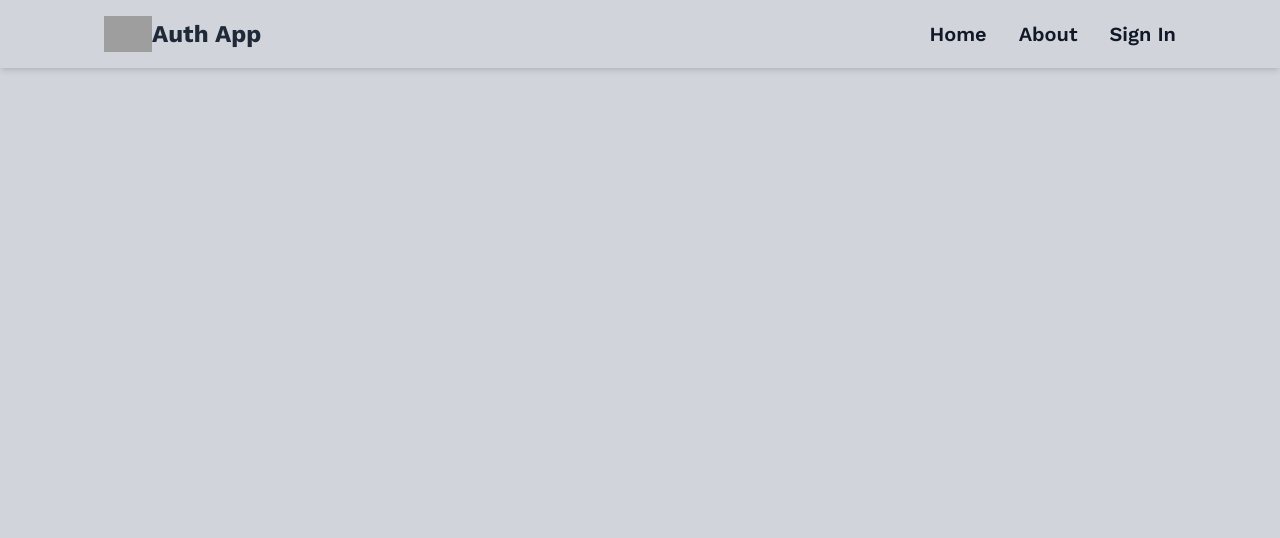
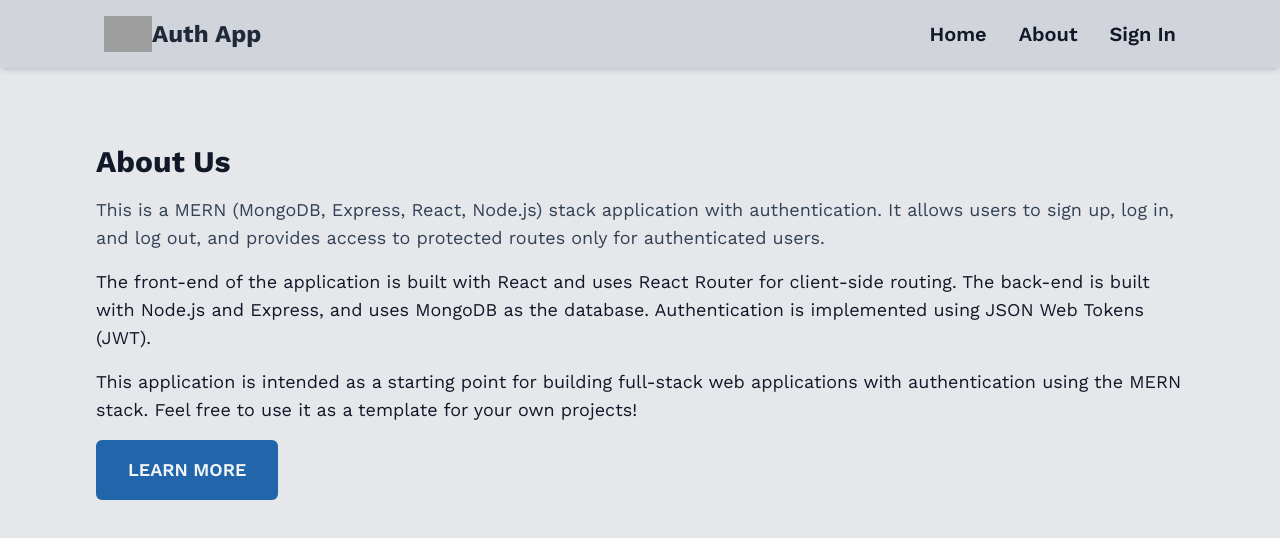
Before and after one commit to MAbdurahman/mern-auth, a React (Vite) app in the folder frontend/: page /about in a window 1280 px wide. Shown: the top 538 px of the page. Built offline with nearby package versions, Linux system fonts and the light colour scheme; no server answers; grey boxes are pictures that could not be loaded.

Commit message:
Complete project

```diff
--- a/frontend/src/components/Button.jsx
+++ b/frontend/src/components/Button.jsx
@@ -10,7 +10,7 @@ export default function Button({children}) {
 
    return (
       <button onClick={handleClick}
-                   className='py-4 px-8 bg-white hover:bg-logo-1 rounded-md border-none uppercase font-bold text-lg text-logo-blue cursor-pointer'>
+                   className='bg-gray-200 hover:bg-gray-300 py-4 px-8 rounded-md border-none uppercase font-bold text-lg text-logo-blue cursor-pointer'>
          {children}
       </button>
    )
--- a/frontend/src/index.css
+++ b/frontend/src/index.css
@@ -4,7 +4,7 @@
 html,
 body {
    height: 100vh;
-   overflow: hidden;
+   overflow-x: hidden;
    @apply bg-gray-200;
 }
 
--- a/frontend/src/pages/AboutPage.jsx
+++ b/frontend/src/pages/AboutPage.jsx
@@ -1,5 +1,38 @@
+import {Link} from 'react-router-dom';
+import {useNavigate} from "react-router-dom";
+
 export default function AboutPage() {
+   const navigate = useNavigate();
+
+   function handleClick() {
+      navigate('/profile');
+   }
+
    return (
-      <div className="bg-gray-300 w-full h-screen"></div>
+      <div className='px-8 py-12 mt-24 mx-auto max-w-6xl'>
+         <h2 className='text-3xl font-worksans font-extrabold mb-4 text-gray-900'>About Us</h2>
+         <p className='mb-4 text-slate-700 text-lg font-worksans'>
+            This is a MERN (MongoDB, Express, React, Node.js) stack application with
+            authentication. It allows users to sign up, log in, and log out, and
+            provides access to protected routes only for authenticated users.
+         </p>
+         <p className='mb-4 text-gray-900 text-lg font-worksans'>
+            The front-end of the application is built with React and uses React
+            Router for client-side routing. The back-end is built with Node.js and
+            Express, and uses MongoDB as the database. Authentication is implemented
+            using JSON Web Tokens (JWT).
+         </p>
+         <p className='mb-4 text-gray-900 text-lg font-worksans'>
+            This application is intended as a starting point for building full-stack
+            web applications with authentication using the MERN stack. Feel free to
+            use it as a template for your own projects!
+         </p>
+         <section className="flex flex-row justify-items-center items-start mx-auto lg:mx-0">
+            <button onClick={handleClick}
+               className='bg-logo-blue hover:bg-logo-blue-2 py-4 px-8 font-worksans  rounded-md border-none uppercase font-semibold text-lg text-gray-100 cursor-pointer'>Learn
+               more
+            </button>
+         </section>
+      </div>
    )
 }
--- a/frontend/src/pages/HomePage.jsx
+++ b/frontend/src/pages/HomePage.jsx
@@ -5,7 +5,7 @@ export default function HomePage() {
    return (
       <div className="flex flex-col justify-center items-center bg-logo-blue w-full h-screen">
          <h1 className="mb-5 text-5xl text-white font-extrabold">Auth App</h1>
-         <h2 className="mb-7 text-2xl text-center text-gray-300 font-medium">Keep your profile information in one secure
+         <h2 className="mb-7 px-2 text-2xl text-center text-gray-300 font-medium">Keep your profile information in one secure
             location,<br/> accessible to you everywhere</h2>
          <Button>Start Now</Button>
       </div>
```
Also changed, not shown: frontend/src/components/Navbar.jsx (+3 -6 lines).
